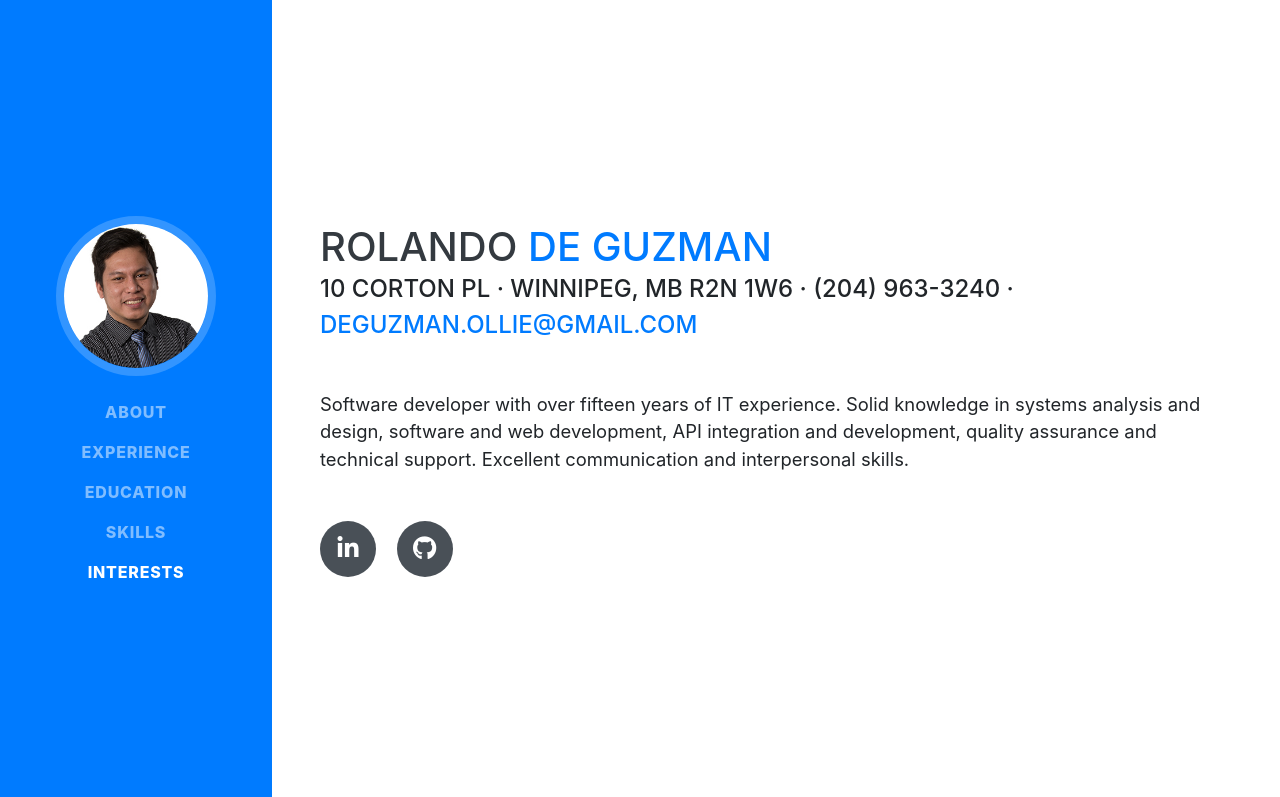
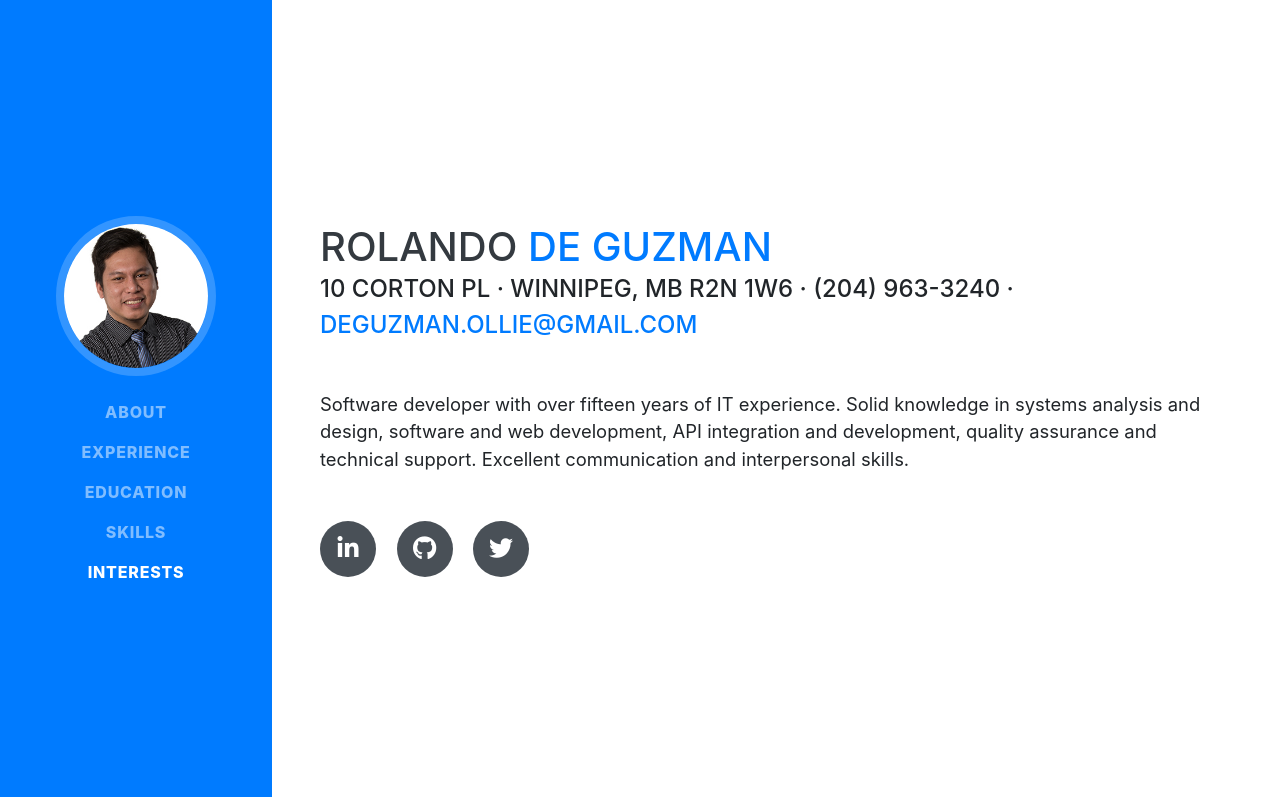
Before and after one commit to roldeguz/roldeguz.github.io, a website with bundled scripts: page index.html in a window 1280 px wide. Shown: the top 797 px of the page. Built offline with nearby package versions, Linux system fonts and the light colour scheme; a web font is replaced by a local one.

Commit message:
Added twitter link

```diff
--- a/index.html
+++ b/index.html
@@ -78,6 +78,9 @@
           </a>
           <a href="https://www.github.com/roldeguz">
             <i class="fab fa-github"></i>
+          </a>
+          <a href="https://twitter.com/twisterp">
+            <i class="fab fa-twitter"></i>
           </a>
         </div>
       </div>
```
